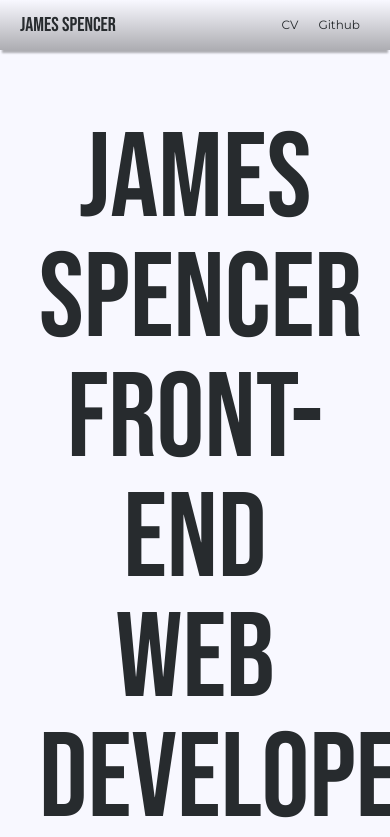
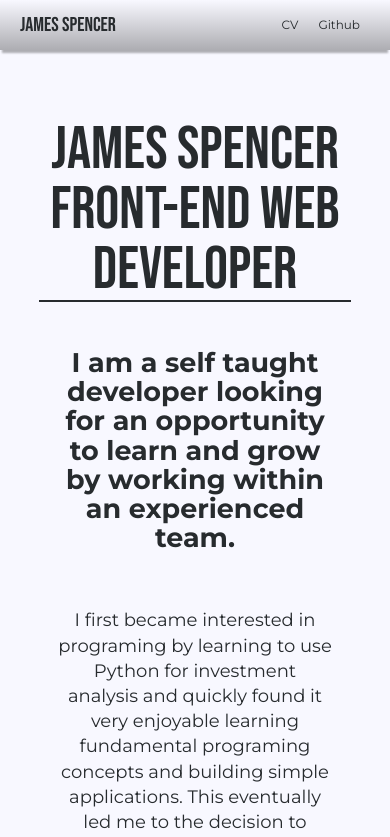
Before and after one commit to jkcswd/Portfolio-Website, a React (Create React App) app: page / in a window 390 px wide. Shown: the top 837 px of the page. Built offline with nearby package versions, Linux system fonts and the light colour scheme.

Commit message:
Add border and media query

```diff
--- a/src/styles/Headline.css
+++ b/src/styles/Headline.css
@@ -1,5 +1,12 @@
 .Headline {
+  border-bottom: 2px solid var(--black);
   font-family: 'Bebas Neue', cursive;
   font-size: 10em;
   margin-bottom: 0.5em;
 }
+
+@media screen and (max-width: 400px) {
+  .Headline {
+    font-size: 5em;
+  }
+}
```
